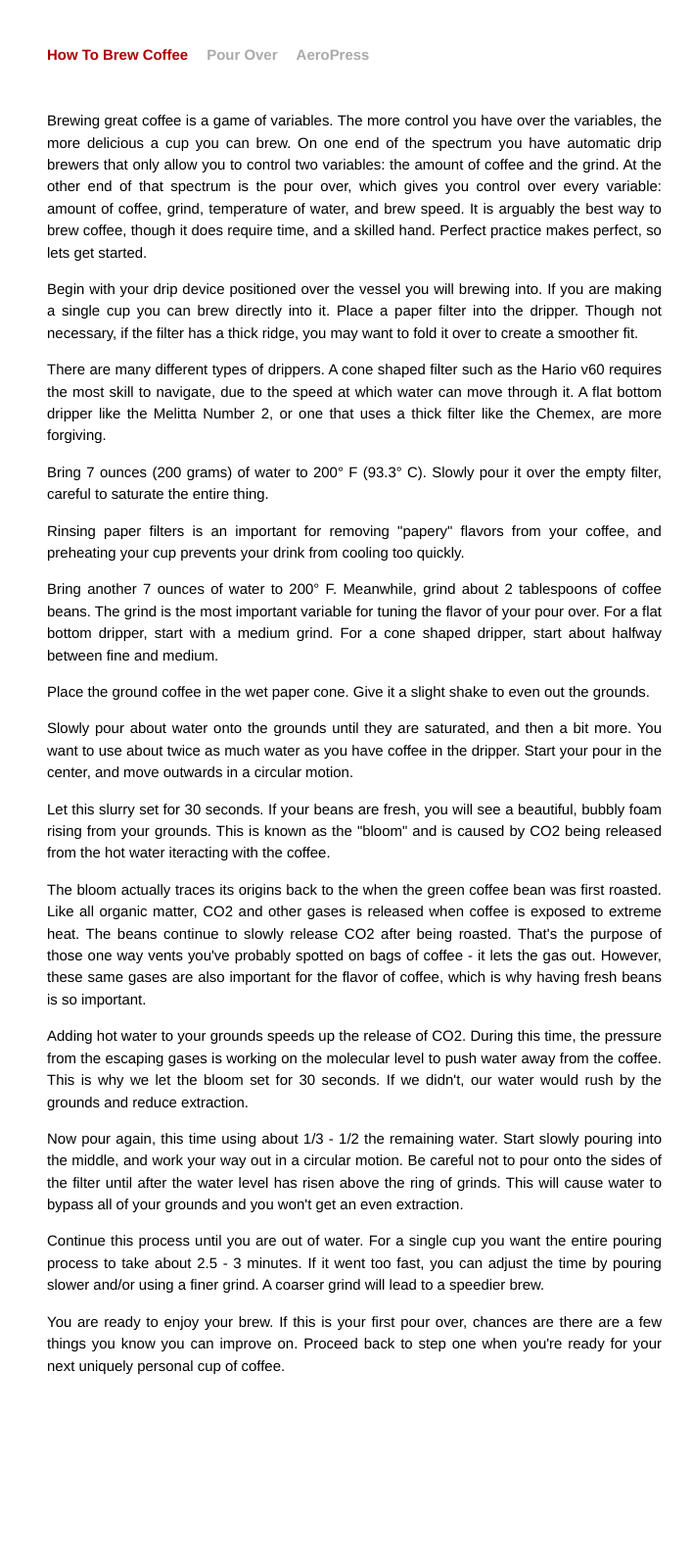
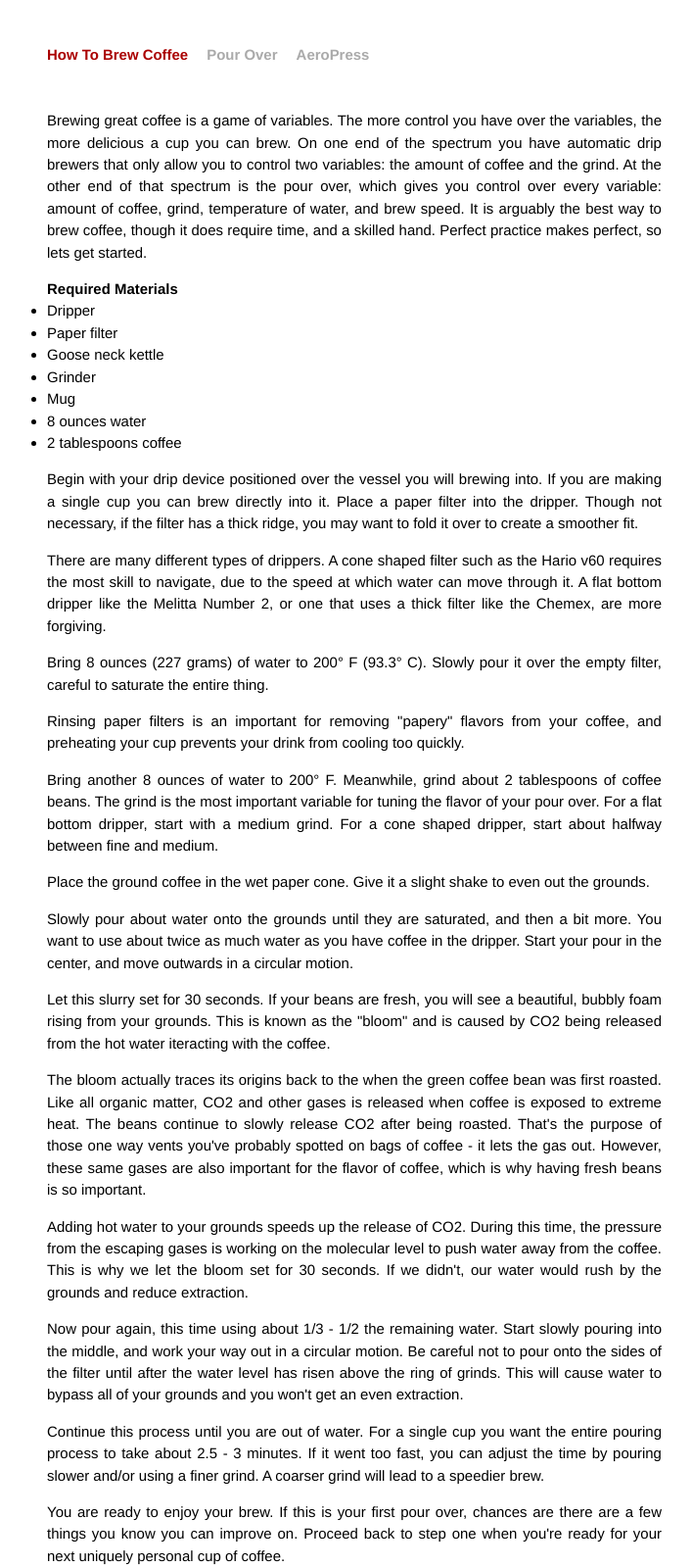
Before and after one commit to zacharyw/how-to-brew, a Jekyll site: the page built from pourover/index.html, in a window 1280 px wide. Shown: the whole page at 98% size, without its empty margins (278-985 px from the left). Built offline with Jekyll 4.4.1, drawn with Linux system fonts in a browser that asks for light colours; Markdown is read by kramdown in place of the engine named in the settings; before the commit the page ends 1405 px from its top, so only the background shows below that.

Commit message:
Added materials data and partial.

```diff
--- /dev/null
+++ b/_data/materials.yml
@@ -0,0 +1,9 @@
+- name: "pourover"
+  materials:
+    1: "Dripper"
+    2: "Paper filter"
+    3: "Goose neck kettle"
+    4: "Grinder"
+    5: "Mug"
+    6: "8 ounces water"
+    7: "2 tablespoons coffee"
--- /dev/null
+++ b/_includes/materials.html
@@ -0,0 +1,12 @@
+<div class="requirements">
+	<h2>Required Materials</h2>
+	<ul>
+		{% for method in site.data.materials %}
+			{% if method.name == {{include.name}} %}
+			    {% for material in method.materials %}
+			    	<li>{{material[1]}}</li>
+				{% endfor %}
+			{% endif %}
+		{% endfor %}
+	</ul>
+</div>
--- a/pourover/index.html
+++ b/pourover/index.html
@@ -5,6 +5,8 @@ title: Pour Over
 <p>
 	Brewing great coffee is a game of variables. The more control you have over the variables, the more delicious a cup you can brew. On one end of the spectrum you have automatic drip brewers that only allow you to control two variables: the amount of coffee and the grind. At the other end of that spectrum is the pour over, which gives you control over every variable: amount of coffee, grind, temperature of water, and brew speed. It is arguably the best way to brew coffee, though it does require time, and a skilled hand. Perfect practice makes perfect, so lets get started.
 </p>
+
+{% include materials.html name="pourover" %}
 
 <p>
 	Begin with your drip device positioned over the vessel you will brewing into. If you are making a single cup you can brew directly into it. Place a paper filter into the dripper. Though not necessary, if the filter has a thick ridge, you may want to fold it over to create a smoother fit.
@@ -15,13 +17,13 @@ title: Pour Over
 </p>
 
 <p>
-	Bring 7 ounces (200 grams) of water to 200° F (93.3° C). Slowly pour it over the empty filter, careful to saturate the entire thing.
+	Bring 8 ounces (227 grams) of water to 200° F (93.3° C). Slowly pour it over the empty filter, careful to saturate the entire thing.
 </p>
 
 {% include paper-note.html %}
 
 <p>
-	Bring another 7 ounces of water to 200° F. Meanwhile, grind about 2 tablespoons of coffee beans. The grind is the most important variable for tuning the flavor of your pour over. For a flat bottom dripper, start with a medium grind. For a cone shaped dripper, start about halfway between fine and medium.
+	Bring another 8 ounces of water to 200° F. Meanwhile, grind about 2 tablespoons of coffee beans. The grind is the most important variable for tuning the flavor of your pour over. For a flat bottom dripper, start with a medium grind. For a cone shaped dripper, start about halfway between fine and medium.
 </p>
 
 <p>
```
